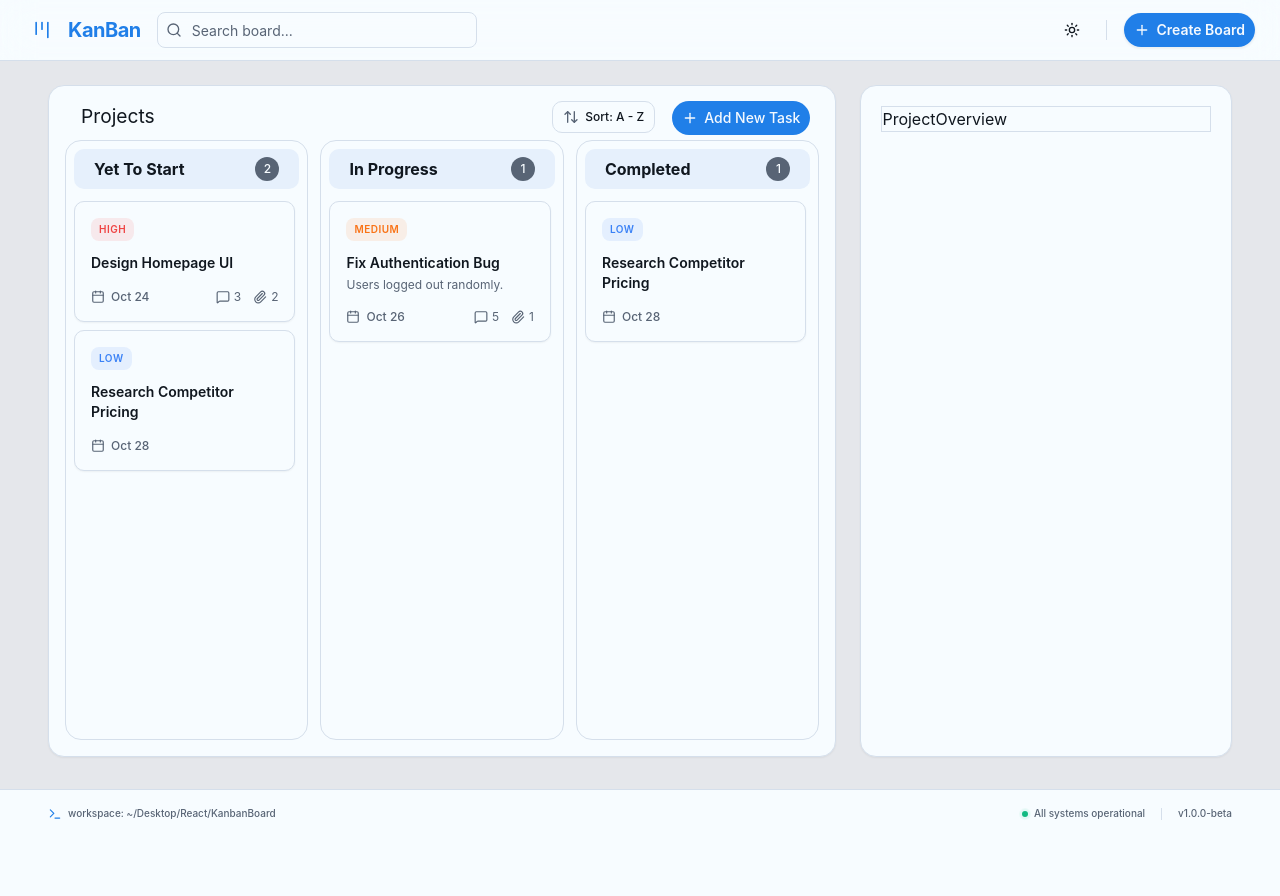
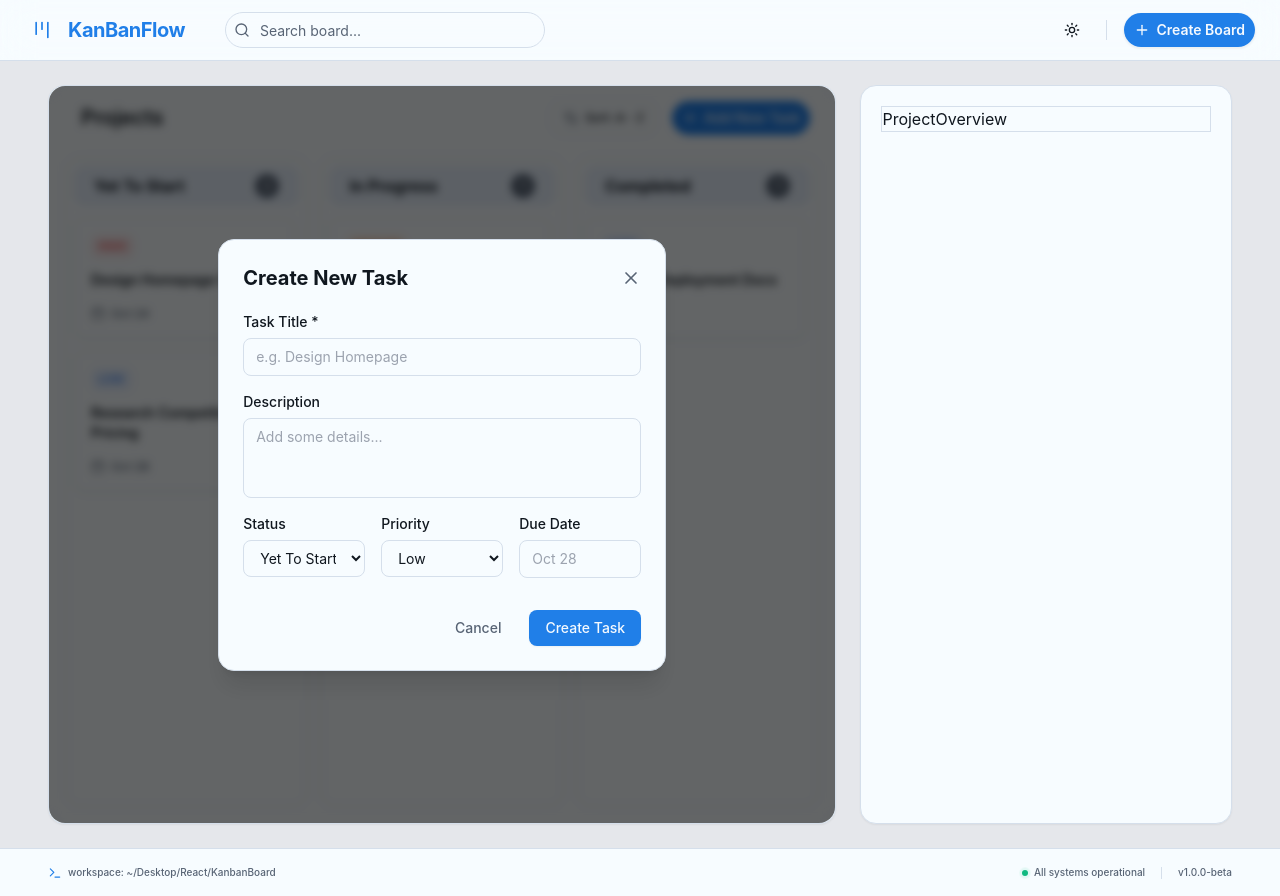
Before and after one commit to julianver200/KanbanBoard, a React (Vite) app: page / in a window 1280 px wide. Both pictures are taken after a click on the button "Add New Task". Before the commit the page ends 837 px from the top, so only its background shows below. Built offline with nearby package versions, Linux system fonts and the light colour scheme.

Commit message:
Fix spacing and Generated ai template for addtask

```diff
--- a/src/components/layout/Header.tsx
+++ b/src/components/layout/Header.tsx
@@ -19,13 +19,13 @@ const Header = () => {
                         <Kanban className="h-5 w-5" />
                     </div>
                     <span className="text-xl font-bold tracking-tight text-primary ml-2">
-                        KanBan
+                        KanBanFlow
                     </span>
                 </div>
 
                 {/* Middle: Search */}
-                <div className="flex flex-1 items-center max-w-xs">
-                    <InputGroup className="w-full bg-muted/40 hover:bg-muted/60 focus-within:bg-background transition-all duration-200">
+                <div className="flex flex-1 items-center max-w-xs ml-6">
+                    <InputGroup className="w-full bg-muted/40 hover:bg-muted/60 focus-within:bg-background transition-all duration-200 rounded-3xl">
                         <InputGroupAddon align="inline-start">
                             <Search className="h-4 w-4 text-muted-foreground" />
                         </InputGroupAddon>
--- a/src/components/main-card/Project.tsx
+++ b/src/components/main-card/Project.tsx
@@ -2,6 +2,8 @@ import { useState } from "react"
 import ProjectHeader from "./ProjectHeader"
 import ProjectBoard from "./project-card/ProjectBoard"
 import { type Board } from "./project-card/BoardCard"
+import { type Task } from "./project-card/TaskCards"
+import AddTaskModal from "./project-card/AddTaskModal"
 
 // 1. Keep your mock data defined outside the component so it doesn't
 // get recreated on every single render.
@@ -10,40 +12,81 @@ const mockBoards: Board[] = [
     name: "Yet To Start",
     createdAt: new Date(),
     tasks: [
-      { id: "TASK-1", title: "Design Homepage UI", priority: "High", comments: 3, attachments: 2, dueDate: "Oct 24" },
-      { id: "TASK-2", title: "Research Competitor Pricing", priority: "Low", comments: 0, attachments: 0, dueDate: "Oct 28" }
+      {
+        id: "TASK-1",
+        title: "Design Homepage UI",
+        priority: "High",
+        dueDate: "Oct 24"
+      },
+      {
+        id: "TASK-2",
+        title: "Research Competitor Pricing",
+        priority: "Low",
+        dueDate: "Oct 28"
+      }
     ]
   },
   {
     name: "In Progress",
     createdAt: new Date(),
     tasks: [
-      { id: "TASK-3", title: "Fix Authentication Bug", description: "Users logged out randomly.", priority: "Medium", comments: 5, attachments: 1, dueDate: "Oct 26" }
+      {
+        id: "TASK-3",
+        title: "Fix Authentication Bug",
+        description: "Users logged out randomly.",
+        priority: "Medium",
+        dueDate: "Oct 26"
+      }
     ]
   },
   {
     name: "Completed",
     createdAt: new Date(),
     tasks: [
-        { id: "TASK-2", title: "Research Competitor Pricing", priority: "Low", comments: 0, attachments: 0, dueDate: "Oct 28" }
+      {
+        id: "TASK-4",
+        title: "Finalize Deployment Docs",
+        priority: "Low",
+        dueDate: "Oct 28"
+      }
     ]
   }
 ];
 
 const Project = () => {
-    // 2. Load the mock data into React State.
-    // We type it as <Board[]> so TypeScript knows exactly what is inside.
     const [boards, setBoards] = useState<Board[]>(mockBoards);
+    const [isModalOpen, setIsModalOpen] = useState(false);
+
+    const handleAddTask = (newTask: Task, targetColumn: string) => {
+        setBoards((currentBoards) => {
+            return currentBoards.map((board) => {
+                if (board.name === targetColumn) {
+                    return {
+                        ...board,
+                        tasks: [...board.tasks, newTask]
+                    };
+                }
+                return board;
+            });
+        });
+    };
 
     return (
         <div>
+            {/* FIXED: We removed the extra button and passed the click function directly to your Header! */}
+            <div className="mb-4">
+                <ProjectHeader onAddTaskClick={() => setIsModalOpen(true)} />
+            </div>
+
             <div>
-                <ProjectHeader/>
-            </div>
-            <div>
-                {/* 3. Pass the 'boards' state variable as the prop! */}
                 <ProjectBoard boards={boards}/>
             </div>
+
+            <AddTaskModal
+              isOpen={isModalOpen}
+              onClose={() => setIsModalOpen(false)}
+              onAddTask={handleAddTask}
+            />
         </div>
     )
 }
--- a/src/components/main-card/ProjectHeader.tsx
+++ b/src/components/main-card/ProjectHeader.tsx
@@ -1,14 +1,19 @@
 import { Button } from "../ui/button"
 import ProjectSortingButton from "../drop-down/ProjectSortingButton";
 import {Plus } from "lucide-react";
+interface ProjectHeaderProps {
+  onAddTaskClick: () => void;
+}
 
-const ProjectHeader = () => {
+const ProjectHeader = ({ onAddTaskClick }: ProjectHeaderProps) => {
   return (
     <div className="flex flex-row w-full mt-[-0.5rem] px-2  ">
-        <div className="p-2"><h1 className="text-[1.2rem]">Projects</h1></div>
+        <div className="p-2"><h1 className="text-[1.3rem] font-semibold">Projects</h1></div>
         <div className="flex ml-auto gap-4">
             <ProjectSortingButton/>
-            <Button className="mt-1.5 mb-1 rounded-full">
+            <Button
+            onClick={onAddTaskClick}
+            className="mt-1.5 mb-1 rounded-full">
               <Plus/>
               Add New Task
             </Button>
--- /dev/null
+++ b/src/components/main-card/project-card/AddTaskModal.tsx
@@ -0,0 +1,144 @@
+import { useState } from "react";
+import { X } from "lucide-react";
+import { type Task } from "./TaskCards"; // Adjust this path if your TaskCards is in a different folder!
+
+interface AddTaskModalProps {
+  isOpen: boolean;
+  onClose: () => void;
+  // We pass the task AND the name of the column it belongs to
+  onAddTask: (task: Task, columnName: string) => void;
+}
+
+const AddTaskModal = ({ isOpen, onClose, onAddTask }: AddTaskModalProps) => {
+  const [title, setTitle] = useState("");
+  const [description, setDescription] = useState("");
+  const [priority, setPriority] = useState<"Low" | "Medium" | "High">("Low");
+  const [dueDate, setDueDate] = useState("");
+  const [status, setStatus] = useState<string>("Yet To Start");
+
+  // ✅ The "Invisibility Cloak": If the switch is false, render nothing!
+  if (!isOpen) return null;
+
+  const handleSubmit = (e: React.FormEvent) => {
+    e.preventDefault();
+
+    const newTask: Task = {
+      id: `TASK-${Math.floor(Math.random() * 10000)}`,
+        title,
+        description,
+        priority,
+        dueDate: dueDate || "No Date",
+    };
+
+    // Send both the task AND the chosen status (column name) back to Project.tsx
+    onAddTask(newTask, status);
+
+    // Reset all fields so the form is clean the next time you open it
+    setTitle("");
+    setDescription("");
+    setPriority("Medium");
+    setDueDate("");
+    setStatus("Yet To Start");
+    onClose();
+  };
+
+  return (
+    <div className="fixed inset-0 z-50 flex items-center justify-center bg-black/60 backdrop-blur-sm rounded-2xl     px-4">
+        <div className="w-full max-w-md rounded-2xl border border-border bg-card p-6 shadow-xl relative animate-in fade-in zoom-in-95 duration-200">
+
+        {/* Header */}
+        <div className="flex items-center justify-between mb-5">
+            <h2 className="text-xl font-bold text-foreground">Create New Task</h2>
+            <button onClick={onClose} className="text-muted-foreground hover:text-foreground transition-colors">
+                <X className="h-5 w-5" />
+            </button>
+        </div>
+
+        {/* Form */}
+        <form onSubmit={handleSubmit} className="flex flex-col gap-4">
+            <div className="flex flex-col gap-1.5">
+            <label className="text-sm font-medium text-foreground">Task Title *</label>
+            <input
+                required
+                type="text"
+                value={title}
+                onChange={(e) => setTitle(e.target.value)}
+                placeholder="e.g. Design Homepage"
+                className="w-full rounded-md border border-border bg-background px-3 py-2 text-sm text-foreground focus:outline-none focus:ring-2 focus:ring-primary/50"
+            />
+            </div>
+
+            <div className="flex flex-col gap-1.5">
+                <label className="text-sm font-medium text-foreground">Description</label>
+                <textarea
+                    value={description}
+                    onChange={(e) => setDescription(e.target.value)}
+                    placeholder="Add some details..."
+                    className="w-full rounded-md border border-border bg-background px-3 py-2 text-sm text-foreground focus:outline-none focus:ring-2 focus:ring-primary/50 min-h-[80px] resize-none"
+                />
+            </div>
+
+            <div className="flex gap-4">
+                {/* Status Dropdown */}
+                <div className="flex flex-col gap-1.5 w-1/3">
+                <label className="text-sm font-medium text-foreground">Status</label>
+                <select
+                value={status}
+                onChange={(e) => setStatus(e.target.value)}
+                className="w-full rounded-md border border-border bg-background px-3 py-2 text-sm text-foreground focus:outline-none focus:ring-2 focus:ring-primary/50"
+                >
+                <option value="Yet To Start">Yet To Start</option>
+                <option value="In Progress">In Progress</option>
+                <option value="Completed">Completed</option>
+                </select>
+            </div>
+
+            {/* Priority Dropdown */}
+            <div className="flex flex-col gap-1.5 w-1/3">
+            <label className="text-sm font-medium text-foreground">Priority</label>
+                <select
+                    value={priority}
+                    onChange={(e) => setPriority(e.target.value as "Low" | "Medium" | "High")}
+                    className="w-full rounded-md border border-border bg-background px-3 py-2 text-sm text-foreground focus:outline-none focus:ring-2 focus:ring-primary/50"
+                    >
+                    <option value="Low">Low</option>
+                    <option value="Medium">Medium</option>
+                    <option value="High">High</option>
+                </select>
+            </div>
+
+            {/* Due Date Input */}
+            <div className="flex flex-col gap-1.5 w-1/3">
+                <label className="text-sm font-medium text-foreground">Due Date</label>
+                <input
+                    type="text"
+                    value={dueDate}
+                    onChange={(e) => setDueDate(e.target.value)}
+                    placeholder="Oct 28"
+                    className="w-full rounded-md border border-border bg-background px-3 py-2 text-sm text-foreground focus:outline-none focus:ring-2 focus:ring-primary/50"
+                />
+                </div>
+            </div>
+            {/* Footer Buttons */}
+            <div className="mt-4 flex justify-end gap-3">
+                    <button
+                    type="button"
+                    onClick={onClose}
+                    className="px-4 py-2 rounded-md text-sm font-medium text-muted-foreground hover:bg-muted transition-colors"
+                    >
+                    Cancel
+                    </button>
+                    <button
+                    type="submit"
+                    className="px-4 py-2 rounded-md text-sm font-medium bg-primary text-primary-foreground hover:bg-primary/90 transition-colors shadow-sm"
+                    >
+                    Create Task
+                    </button>
+                </div>
+                </form>
+            </div>
+        </div>
+  );
+};
+
+export default AddTaskModal;
--- a/src/components/main-card/project-card/BoardCard.tsx
+++ b/src/components/main-card/project-card/BoardCard.tsx
@@ -10,16 +10,19 @@ const BoardCard = ({ board }: { board: Board }) => {
   const numberOfTasks = board.tasks?.length || 0;
 
   return (
-    <div className='w-full py-2 border rounded-2xl px-2 flex flex-col h-[600px]'>
+    <div className='w-full py-2 border rounded-2xl px-2 flex flex-col h-[calc(100vh-280px)] min-h-[450px] md:h-[650px] bg-card/50'>
+
       <div className="flex justify-between py-2 px-5 rounded-lg w-full bg-muted shrink-0">
-        <span className="font-bold">
+        <span className="font-bold truncate pr-2">
           {board.name}
         </span>
-        <span className="flex h-6 w-6 items-center justify-center rounded-full bg-muted-foreground text-xs text-background font-medium">
+        <span className="flex h-6 w-6 items-center justify-center rounded-full bg-muted-foreground text-xs text-background font-medium shrink-0">
           {numberOfTasks}
         </span>
       </div>
-      <div className="mt-3 flex-1 overflow-y-auto pr-1">
+
+      {/* Scrollbar hidden on the tasks container for a cleaner look */}
+      <div className="mt-3 flex-1 overflow-y-auto pr-1 [&::-webkit-scrollbar]:hidden [-ms-overflow-style:none] [scrollbar-width:none]">
         <TaskCards tasks={board.tasks} />
       </div>
 
@@ -27,4 +30,4 @@ const BoardCard = ({ board }: { board: Board }) => {
   )
 }
 
-export default BoardCard
+export default BoardCard;
--- a/src/components/main-card/project-card/ProjectBoard.tsx
+++ b/src/components/main-card/project-card/ProjectBoard.tsx
@@ -1,11 +1,6 @@
 import BoardCard, { type Board } from "./BoardCard"
 
 const ProjectBoard = ({ boards }: { boards: Board[] }) => {
-    // const boards: Board[] = [
-    //     { name: "Yet To Start", createdAt: new Date(), tasks: [] },
-    //     { name: "In Progress", createdAt: new Date(), tasks: [] },
-    //     { name: "Completed", createdAt: new Date(), tasks: [] }
-    // ]
     return (
         <div className="grid grid-cols-1 md:grid-cols-3 items-start gap-x-3 gap-y-1">
             {boards.map((board, index) => (
--- a/src/components/main-card/project-card/TaskCards.tsx
+++ b/src/components/main-card/project-card/TaskCards.tsx
@@ -1,54 +1,40 @@
-import { Calendar, MessageSquare, Paperclip, MoreHorizontal } from "lucide-react"
+// Removed MessageSquare and Paperclip from imports
+import { Calendar, MoreHorizontal } from "lucide-react"
 
-// 1. Define the shape of our task data
 export interface Task {
   id: string;
   title: string;
   description?: string;
   priority: "Low" | "Medium" | "High";
-  comments: number;
-  attachments: number;
   dueDate: string;
+  // Removed comments and attachments from here!
 }
 
-// 2. Create some dummy data to test the layout
+const TaskCards = ({ tasks = [] }: { tasks?: Task[] }) => {
 
-
-const TaskCards = ({ tasks}: { tasks?: Task[] }) => {
-
-  // Helper function to color-code priorities
   const getPriorityColor = (priority: string) => {
     switch (priority) {
-      case "High":
-        return "bg-red-500/10 text-red-500 dark:bg-red-500/20";
-      case "Medium":
-        return "bg-orange-500/10 text-orange-500 dark:bg-orange-500/20";
-      case "Low":
-        // FIXED: Added blue background and text colors!
-        return "bg-blue-500/10 text-blue-500 dark:bg-blue-500/20";
-      default:
-        return "bg-muted text-muted-foreground";
+      case "High": return "bg-red-500/10 text-red-500 dark:bg-red-500/20";
+      case "Medium": return "bg-orange-500/10 text-orange-500 dark:bg-orange-500/20";
+      case "Low": return "bg-blue-500/10 text-blue-500 dark:bg-blue-500/20";
+      default: return "bg-muted text-muted-foreground";
     }
   };
+
   if (!tasks || tasks.length === 0) {
     return (
-      <div className="flex h-full flex-col items-center justify-center align-middle rounded-lg bg-transparent p-4 text-center">
+      <div className="flex h-32 flex-col items-center justify-center rounded-lg border-2 border-dashed border-border bg-transparent p-4 text-center">
         <p className="text-sm font-medium text-muted-foreground">
-          No tasks yet!
+          No tasks yet
         </p>
       </div>
     );
   }
 
   return (
-    <div className="flex flex-col gap-2">
+    <div className="flex flex-col gap-3">
       {tasks.map((task) => (
-        <div
-          key={task.id}
-          // Group allows us to show the '...' menu only when hovering over the card
-          className="group cursor-grab rounded-lg border border-border bg-card p-4 shadow-sm transition-all hover:border-primary/50 hover:shadow-md"
-        >
-          {/* Header: Priority Badge & Options Menu */}
+        <div key={task.id} className="group cursor-grab rounded-lg border border-border bg-card p-4 shadow-sm transition-all hover:border-primary/50 hover:shadow-md">
           <div className="mb-3 flex items-center justify-between">
             <span className={`rounded-md px-2 py-1 text-[10px] font-semibold uppercase tracking-wider ${getPriorityColor(task.priority)}`}>
               {task.priority}
@@ -58,7 +44,6 @@ const TaskCards = ({ tasks}: { tasks?: Task[] }) => {
             </button>
           </div>
 
-          {/* Body: Title & Optional Description */}
           <h4 className="mb-1 text-sm font-semibold text-foreground">
             {task.title}
           </h4>
@@ -68,26 +53,11 @@ const TaskCards = ({ tasks}: { tasks?: Task[] }) => {
             </p>
           )}
 
-          {/* Footer: Due Date & Meta Counters */}
+          {/* FIXED: Removed the right-side div that held the comments and attachments! */}
           <div className="mt-4 flex items-center justify-between text-xs text-muted-foreground">
             <div className="flex items-center gap-1.5 font-medium">
               <Calendar className="h-3.5 w-3.5" />
               <span>{task.dueDate}</span>
-            </div>
-
-            <div className="flex items-center gap-3">
-              {task.comments > 0 && (
-                <div className="flex items-center gap-1">
-                  <MessageSquare className="h-3.5 w-3.5" />
-                  <span>{task.comments}</span>
-                </div>
-              )}
-              {task.attachments > 0 && (
-                <div className="flex items-center gap-1">
-                  <Paperclip className="h-3.5 w-3.5" />
-                  <span>{task.attachments}</span>
-                </div>
-              )}
             </div>
           </div>
 
```
Also changed, not shown: src/components/layout/Main.tsx (+1 -7 lines).
